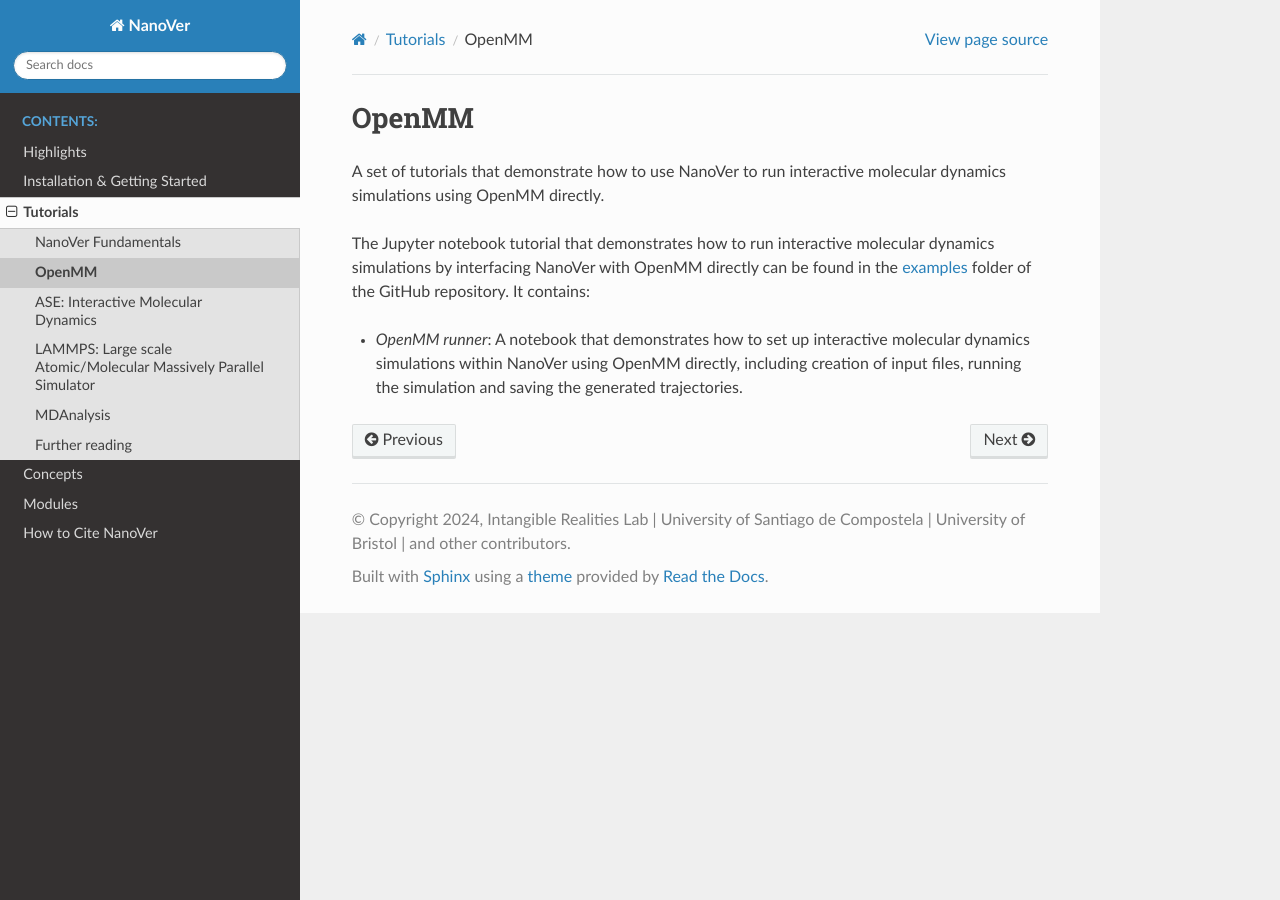
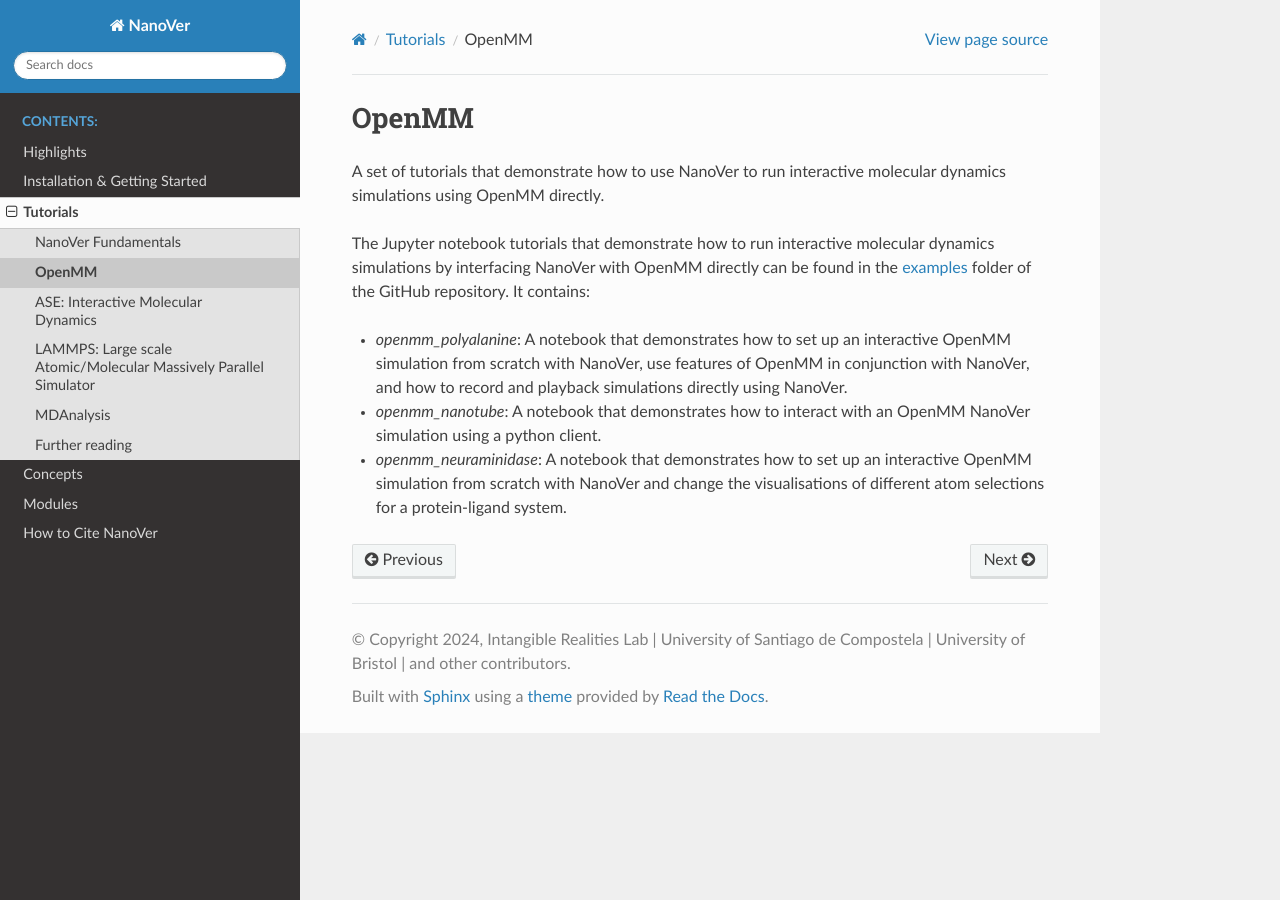
Before and after one commit to IRL2/nanover-docs, a Sphinx documentation site: the page built from source/tutorials/openmm.rst, in a window 1280 px wide. Built offline with Sphinx 7.4.7 and the Read the Docs theme 2.0.0, drawn with Linux system fonts in a browser that asks for light colours; pages that are not in the unit, such as notebooks, are missing from menus; the version number could not be read and is left out.

Commit message:
Update OpenMM page to reflect alterations and additions to tutorials

```diff
--- a/source/tutorials/openmm.rst
+++ b/source/tutorials/openmm.rst
@@ -5,11 +5,16 @@ OpenMM
 A set of tutorials that demonstrate how to use NanoVer to run interactive molecular
 dynamics simulations using OpenMM directly.
 
-The Jupyter notebook tutorial that demonstrates how to run interactive molecular
+The Jupyter notebook tutorials that demonstrate how to run interactive molecular
 dynamics simulations by interfacing NanoVer with OpenMM directly can be found in
 the `examples <https://github.com/IRL2/nanover-protocol/tree/main/examples/openmm>`_
 folder of the GitHub repository. It contains:
 
-* `OpenMM runner`: A notebook that demonstrates how to set up interactive molecular
-  dynamics simulations within NanoVer using OpenMM directly, including creation of
-  input files, running the simulation and saving the generated trajectories.
+* `openmm_polyalanine`: A notebook that demonstrates how to set up an interactive
+  OpenMM simulation from scratch with NanoVer, use features of OpenMM in conjunction
+  with NanoVer, and how to record and playback simulations directly using NanoVer.
+* `openmm_nanotube`: A notebook that demonstrates how to interact with an OpenMM
+  NanoVer simulation using a python client.
+* `openmm_neuraminidase`: A notebook that demonstrates how to set up an interactive
+  OpenMM simulation from scratch with NanoVer and change the visualisations of
+  different atom selections for a protein-ligand system.
```
